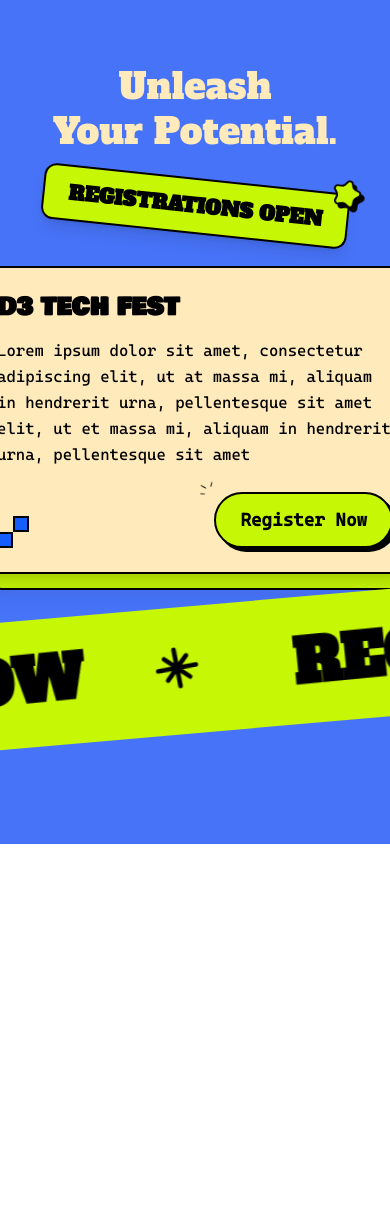
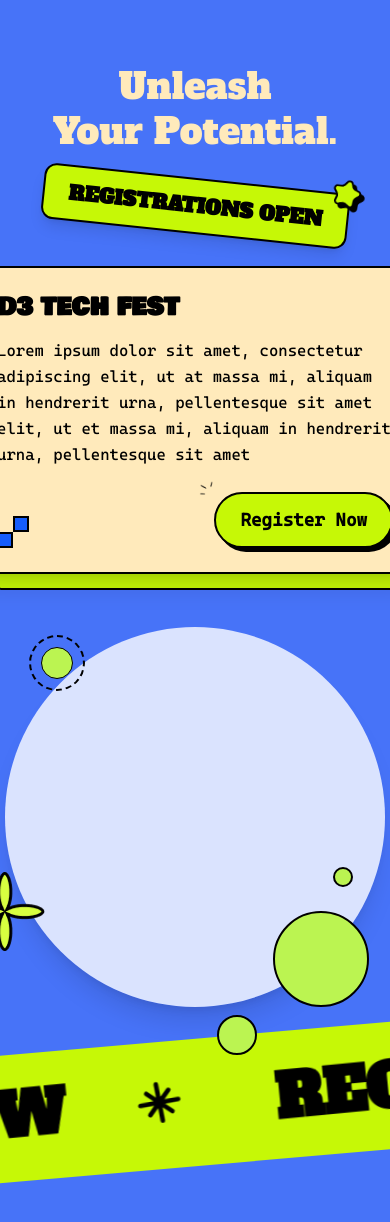
Before and after one commit to p-society/d3-web, a React (Vite) app: page /about-us in a window 390 px wide. Shown: the top 1222 px of the page. Before the commit the page ends 844 px from the top, so only its background shows below. Built offline with nearby package versions, Linux system fonts and the light colour scheme; a web font is replaced by a local one.

Commit message:
fix: minor fixes

```diff
--- a/src/components/about-us/RegistrationsBanner.jsx
+++ b/src/components/about-us/RegistrationsBanner.jsx
@@ -17,7 +17,7 @@ const RegistrationsBanner = ({ text = 'REGISTRATIONS OPEN', icon = '', className
         </span>
         {/* D2 Image in top right corner of the banner */}
         <div className="absolute -top-4 -right-4 z-20">
-          <img src={D2Image} alt="D2" className="w-8 h-8 lg:w-15 lg:h-15 object-contain" />
+          <img src={D2Image} alt="D2" className="w-8 h-8 lg:w-10 lg:h-10 object-contain" />
         </div>
       </div>
       {/* Optional shadow/depth effect */}
--- a/src/components/about-us/StackedCard.jsx
+++ b/src/components/about-us/StackedCard.jsx
@@ -15,7 +15,7 @@ const StackedCard = ({
       <img
         src={arrowImage}
         alt="Arrow decoration"
-        className="absolute -top-22 -right-36 w-16 h-16 lg:w-24 lg:h-34 z-20 pointer-events-none select-none"
+        className="hidden sm:block absolute -top-22 -right-36 w-16 h-16 lg:w-24 lg:h-34 z-20 pointer-events-none select-none"
         style={{}}
       />
 
--- a/src/components/about-us/hero.jsx
+++ b/src/components/about-us/hero.jsx
@@ -17,9 +17,10 @@ const AboutUsHero = ({ isLoaded }) => {
       {/* Main content container */}
       <div className="relative z-10 max-w-6xl mx-auto">
         {/* Responsive layout: single column for mobile/sm, two columns for md and above */}
+        {/* Responsive: single column for <md, two columns for md+ */}
         <div className="flex flex-col md:grid md:grid-cols-2 gap-8 mb-8 md:mb-16">
-          {/* Left column - Hero title and Stacked Card */}
-          <div className="space-y-8">
+          {/* Left column for md+, main column for mobile */}
+          <div className="space-y-8 order-2 md:order-1">
             {/* Hero title section */}
             <div className="text-center md:text-left relative">
               <h1
@@ -50,22 +51,57 @@ const AboutUsHero = ({ isLoaded }) => {
               />
             </div>
 
-            {/* Register component for mobile/sm: show below stacked card, hide on md+ */}
+            {/* Right column content for mobile: show below StackedCard, hide on md+ */}
+            <div className="flex flex-col items-center w-full ml-auto relative md:hidden">
+              {/* Group image at the top of the right column */}
+              <img
+                src={GroupImage}
+                alt="Group"
+                className="w-34 max-w-full -mt-4 mb-37 object-contain ml-auto"
+                style={{ display: 'block' }}
+              />
+              {/* Large circular container for future images */}
+              <div className="mx-auto -mt-62 md:-mt-8 rounded-full bg-white/80 w-95 h-95 lg:w-100 lg:h-100 flex items-center justify-center shadow-xl relative">
+                {/* Top left circle (dashed border) */}
+                <div
+                  className="absolute top-2 left-6 w-14 h-14 rounded-full border-2 border-black border-dashed flex items-center justify-center z-20"
+                  style={{ boxSizing: 'border-box' }}
+                >
+                  <div className="w-8 h-8 rounded-full bg-lime-300 border border-black"></div>
+                </div>
+                {/* Bottom right circles */}
+                {/* Large bottom right circle */}
+                <div className="absolute bottom-0 right-4 w-24 h-24 rounded-full bg-lime-300 border-2 border-black z-20"></div>
+                {/* Medium bottom right circle */}
+                <div className="absolute -bottom-12 right-32 w-10 h-10 rounded-full bg-lime-300 border-2 border-black z-20"></div>
+                {/* Small bottom right circle */}
+                <div className="absolute bottom-30 right-8 w-5 h-5 rounded-full bg-lime-300 border-2 border-black z-20"></div>
+                {/* Future images will go here */}
+                <img
+                  src={FrameImage}
+                  alt="Frame"
+                  className="absolute left-0 bottom-0 w-20 lg:w-18 mb-14 -ml-10 z-10 pointer-events-none select-none"
+                  style={{ zIndex: 10 }}
+                />
+              </div>
+            </div>
+
+            {/* Register component for mobile/sm: show below right column content, hide on md+ */}
             <div className="flex justify-center md:hidden">
               <Register />
             </div>
           </div>
-          {/* Right column - Only visible on md and above */}
-          <div className="hidden md:flex flex-col items-center w-full ml-auto relative">
+          {/* Right column for md+ only */}
+          <div className="hidden md:flex flex-col items-center w-full ml-auto relative order-1 md:order-2">
             {/* Group image at the top of the right column */}
             <img
               src={GroupImage}
               alt="Group"
-              className="w-34 max-w-full -mt-4 mb-37 object-contain ml-auto"
+              className="hidden md:block w-34 max-w-full -mt-4 mb-37 object-contain ml-auto"
               style={{ display: 'block' }}
             />
             {/* Large circular container for future images */}
-            <div className="mx-auto rounded-full bg-white/80 w-60 h-60 lg:w-100 lg:h-100 flex items-center justify-center shadow-xl relative">
+            <div className="mx-auto -mt-8 rounded-full bg-white/80 w-60 h-60 lg:w-100 lg:h-100 flex items-center justify-center shadow-xl relative">
               {/* Top left circle (dashed border) */}
               <div
                 className="absolute top-2 left-6 w-14 h-14 rounded-full border-2 border-black border-dashed flex items-center justify-center z-20"
@@ -88,7 +124,6 @@ const AboutUsHero = ({ isLoaded }) => {
                 style={{ zIndex: 10 }}
               />
             </div>
-            {/* Right column content can be added here */}
           </div>
         </div>
 
--- a/src/components/about-us/register.jsx
+++ b/src/components/about-us/register.jsx
@@ -25,7 +25,7 @@ export default function Register() {
   )
 
   return (
-    <div className="bg-gray-900 py-3 overflow-hidden Router-box">
+    <div className="bg-gray-900 py-3 overflow-hidden w-screen Router-box">
       <div className="marquee whitespace-nowrap flex items-center text-white text-xl font-bold Rinner-box">
         {/* First set of 3 */}
         <React.Fragment key="set1">
```
